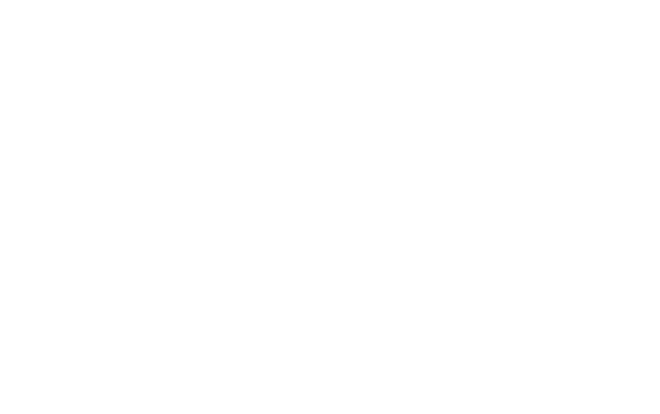
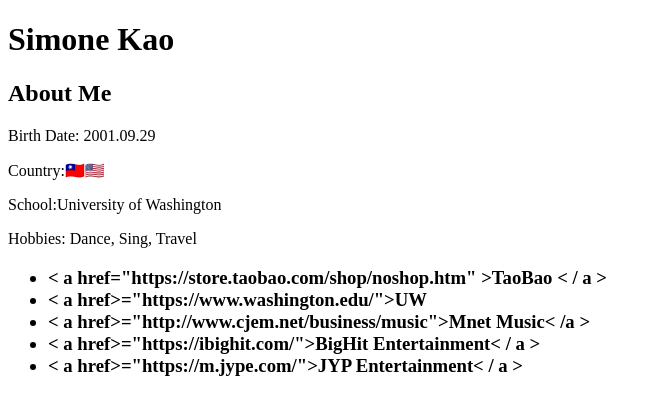
Before and after one commit to simone29-2036579/simone29-2036579.github.io, a plain HTML site: page tags.html in a window 1280 px wide. Shown: the whole page, without its empty margins (0-660 px from the left). Drawn offline with Linux system fonts and the light colour scheme.

Commit message:
Add files via upload

```diff
--- a/tags.html
+++ b/tags.html
@@ -1,9 +1,32 @@
 <!DOCTYPE html>
 <html>
 	<head>
-		<title> Lee Dohyun's Fan Page</title>
+		<title> Simone's Website</title>
 	</head>
 	<body>
-
-	</body>
+		<h1> Simone Kao</h1>
+		<h2> About Me</h2>
+		<p> Birth Date: 2001.09.29</p>
+			Country:🇹🇼🇺🇸</p>
+			School:University of Washington</p>
+			Hobbies: Dance, Sing, Travel</p>
+		<h3>
+		<ul>
+			<li>
+				< a href="https://store.taobao.com/shop/noshop.htm" >TaoBao < / a >
+			</li>
+			<li>
+				< a href>="https://www.washington.edu/">UW</ a >
+			</li>
+			<li>
+				< a href>="http://www.cjem.net/business/music">Mnet Music< /a >
+			</li>
+			<li>
+				< a href>="https://ibighit.com/">BigHit Entertainment< / a >
+			</li>
+			<li>
+				< a href>="https://m.jype.com/">JYP Entertainment< / a >
+			</li>
+		</ul>
+			</body>
 <html>
```
